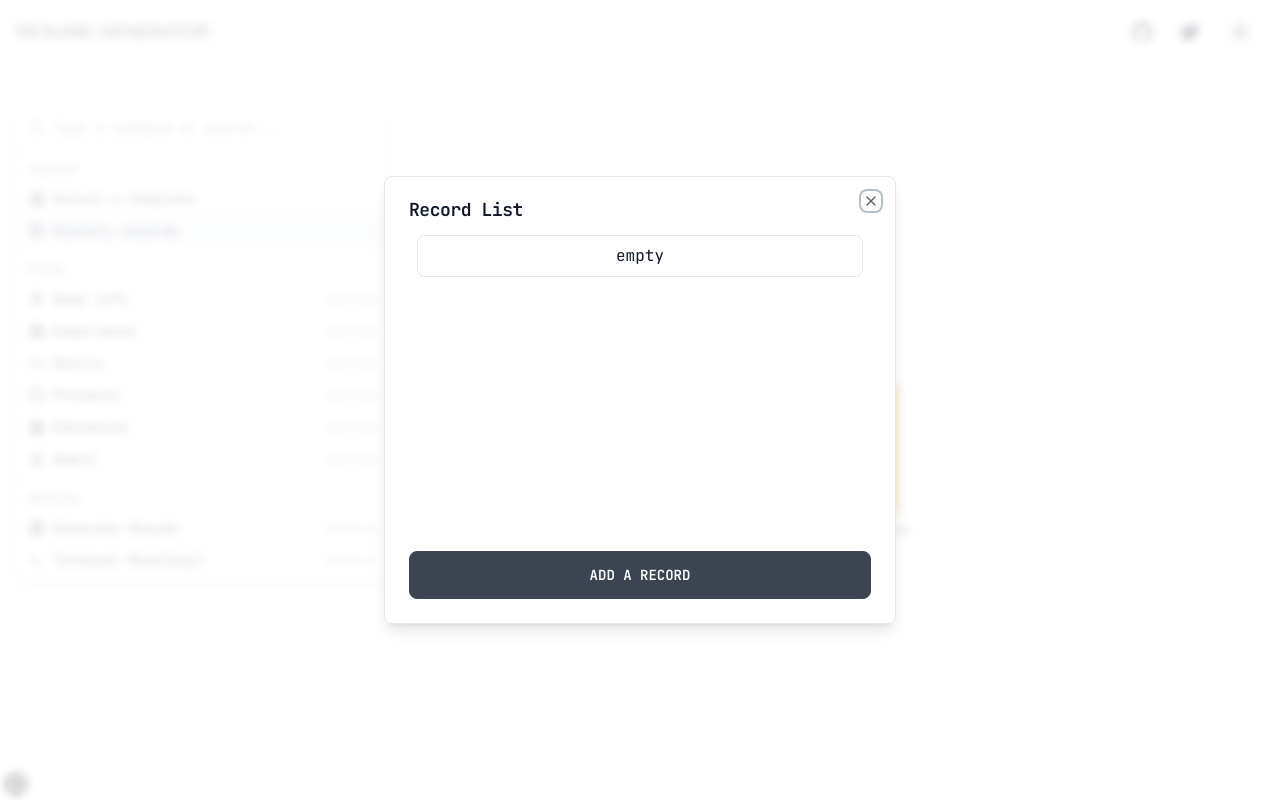
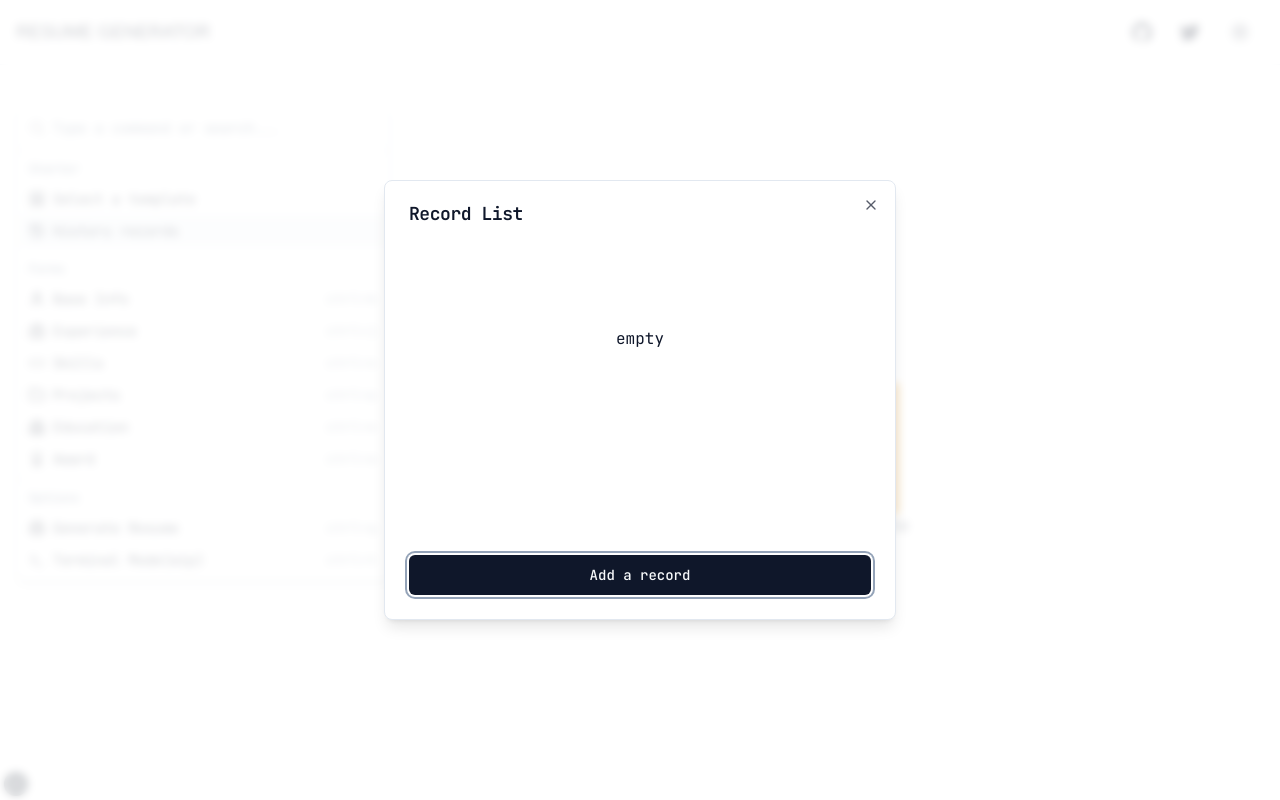
Before and after one commit to zealleaf/resume-generator, a Next.js app: page / in a window 1280 px wide. Both pictures are taken after a click on the element "History records". Built offline with nearby package versions, Linux system fonts and the light colour scheme; a web font is replaced by a local one.

Commit message:
feat: error handler and accessibility

```diff
--- /dev/null
+++ b/app/error.tsx
@@ -0,0 +1,36 @@
+"use client"
+
+import { useEffect } from "react"
+
+export default function Error({
+  error,
+  reset,
+}: {
+  error: Error & { digest?: string }
+  reset: () => void
+}) {
+  useEffect(() => {
+    // Log the error to an error reporting service
+    console.error(error)
+  }, [error])
+
+  return (
+    <div>
+      <h2>Something went wrong!</h2>
+      <button
+        className="btn-error btn mt-2"
+        onClick={
+          // Attempt to recover by trying to re-render the segment
+          () => {
+            // Conditions that can cause errors
+            localStorage.clear()
+
+            reset()
+          }
+        }
+      >
+        Try again
+      </button>
+    </div>
+  )
+}
--- a/components/resume/display.tsx
+++ b/components/resume/display.tsx
@@ -11,14 +11,16 @@ export const Display = ({ children }: { children: JSX.Element }) => {
 
   if (!store_snapshot.template) {
     return (
+      <div className="flex h-[469px] flex-col items-center space-y-1 rounded-sm border-[1px] border-gray-200 pt-20 dark:border-gray-800 sm:h-[80vh] sm:pt-52">
         <div
-        className="flex h-[469px] flex-col items-center space-y-1 rounded-sm border-[1px] border-gray-200 pt-20 dark:border-gray-800 sm:h-[80vh] sm:pt-52"
+          className="cursor-pointer"
           onClick={() => {
             template_list_store.show = true
           }}
         >
           <EmptyResume />
-        <p>Select a template</p>
+          <p className="text-center">Select a template</p>
+        </div>
       </div>
     )
   }
--- a/components/various-forms/record-list.tsx
+++ b/components/various-forms/record-list.tsx
@@ -10,6 +10,7 @@ import {
 } from "@/lib/utils"
 
 import { TRecord } from "../resume"
+import { Button } from "../ui/button"
 import { Dialog, DialogContent, DialogHeader, DialogTitle } from "../ui/dialog"
 
 const initial_state = {
@@ -52,23 +53,23 @@ export function RecordList() {
           <DialogTitle>Record List</DialogTitle>
         </DialogHeader>
         <div>
-          <div className="flex max-h-[400px] min-h-[300px] flex-col items-center space-y-2 overflow-y-scroll px-2">
+          <div className="flex max-h-[400px] min-h-[300px] flex-col items-center space-y-2 overflow-y-scroll p-2">
             {list.length ? (
               list.map((item) => {
                 return (
-                  <div
-                    className="w-full rounded-lg border py-2 text-center"
-                    style={
+                  <Button
+                    className="w-full"
+                    variant={
                       record_list_store_snapshot.active === item._id
-                        ? {
-                            backgroundColor: "#000",
-                            color: "#fff",
-                          }
-                        : {
-                            backgroundColor: "#fff",
-                            color: "#000",
-                          }
+                        ? "default"
+                        : "outline"
                     }
+                    style={{
+                      fontWeight:
+                        record_list_store_snapshot.active === item._id
+                          ? "bolder"
+                          : "lighter",
+                    }}
                     onClick={() => {
                       record_list_store.active = item._id
                       delay(() => {
@@ -77,17 +78,15 @@ export function RecordList() {
                     }}
                   >
                     {item._id}
-                  </div>
+                  </Button>
                 )
               })
             ) : (
-              <div className="w-full rounded-lg border py-2 text-center">
-                empty
-              </div>
+              <div className="w-full py-20 text-center">empty</div>
             )}
           </div>
-          <div
-            className="btn mt-4 w-full"
+          <Button
+            className="mt-4 w-full"
             onClick={() => {
               record_list_store.list.push({
                 _id: shortid.generate(),
@@ -95,7 +94,7 @@ export function RecordList() {
             }}
           >
             Add a record
-          </div>
+          </Button>
         </div>
       </DialogContent>
     </Dialog>
--- a/components/various-forms/template-list.tsx
+++ b/components/various-forms/template-list.tsx
@@ -9,6 +9,7 @@ import {
 } from "@/lib/utils"
 
 import { TTemplate } from "../resume"
+import { Button } from "../ui/button"
 import { Dialog, DialogContent, DialogHeader, DialogTitle } from "../ui/dialog"
 
 const initial_state = {
@@ -61,19 +62,18 @@ export function TemplateList() {
             switch (item) {
               case "one":
                 return (
-                  <div
-                    className="btn"
-                    style={
+                  <Button
+                    variant={
                       template_list_store_snapshot.active === item
-                        ? {
-                            backgroundColor: "#000",
-                            color: "#fff",
-                          }
-                        : {
-                            backgroundColor: "#fff",
-                            color: "#000",
-                          }
+                        ? "default"
+                        : "outline"
                     }
+                    style={{
+                      fontWeight:
+                        template_list_store_snapshot.active === item
+                          ? "bolder"
+                          : "lighter",
+                    }}
                     onClick={() => {
                       template_list_store.active = item
                       delay(() => {
@@ -82,7 +82,7 @@ export function TemplateList() {
                     }}
                   >
                     {item}
-                  </div>
+                  </Button>
                 )
               default:
                 return null
--- a/lottie/components/empty-resume.tsx
+++ b/lottie/components/empty-resume.tsx
@@ -20,7 +20,7 @@ function EmptyResume() {
       width={200}
       isClickToPauseDisabled={true}
       style={{
-        cursor: "default",
+        cursor: "pointer",
       }}
     />
   )
```
Lines whose indentation alone changed are shown as unchanged.
